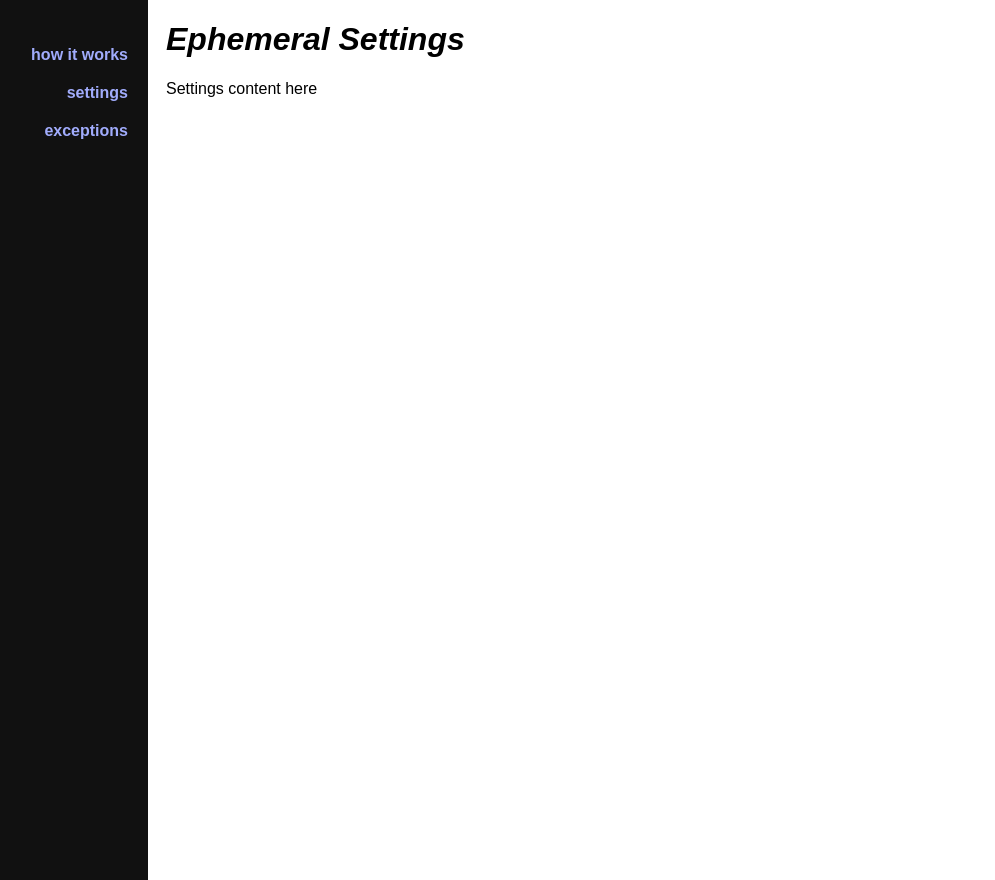
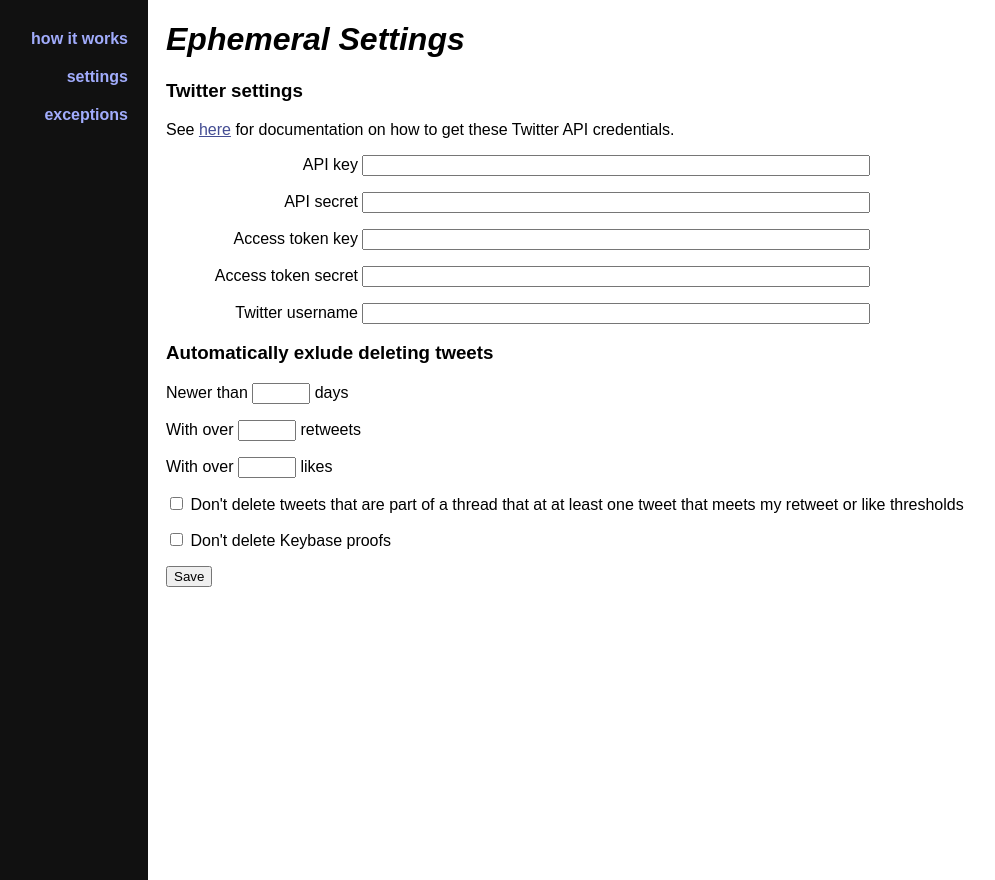
Before and after one commit to micahflee/semiphemeral, a Python web app: template ephemeral/templates/settings.html in a window 1280 px wide. Shown: the whole page, without its empty margins (12-1007 px from the left). Run offline with Jinja, Linux system fonts and the light colour scheme; the template is opened without the code that fills it, so the values that code supplies are empty.

Commit message:
Make it so you can save settings

```diff
--- a/ephemeral/static/style.css
+++ b/ephemeral/static/style.css
@@ -16,10 +16,8 @@ body {
 
 .sidebar ul {
   list-style: none;
-  header ul li
   margin: 0;
   padding: 0;
-  float: right;
 }
 
 .sidebar ul li {
@@ -47,3 +45,33 @@ body {
 .content a {
   color: #444d93;
 }
+
+form ul {
+  list-style: none;
+  margin: 0;
+  padding: 0;
+}
+
+form ul li {
+  margin-bottom: 1em;
+}
+
+form label {
+  display: inline-block;
+  width: 12em;
+  text-align: right;
+}
+
+form label.checkbox {
+  display: inline;
+  width: auto;
+  text-align: left;
+}
+
+form input[type="text"] {
+  width: 500px;
+}
+
+form input.small {
+  width: 50px;
+}
--- a/ephemeral/templates/base.html
+++ b/ephemeral/templates/base.html
@@ -9,7 +9,7 @@
   <div class="sidebar">
     <ul>
       <li><a href="{{ url_for('index') }}">how it works</a></li>
-      <li><a href="{{ url_for('settings') }}">settings</a></li>
+      <li><a href="{{ url_for('edit_settings') }}">settings</a></li>
       <li><a href="{{ url_for('exceptions') }}">exceptions</a></li>
     </ul>
   </div>
--- a/ephemeral/templates/index.html
+++ b/ephemeral/templates/index.html
@@ -5,7 +5,7 @@
 
 <p>Ephemeral will delete all of your old tweets except for specific ones you want to keep.
 
-<p>Go to <a href="{{ url_for('settings') }}">settings</a> to configure your Twitter API credentials and username, as well as which tweets to automatically exclude from deletion.</p>
+<p>Go to <a href="{{ url_for('edit_settings') }}">settings</a> to configure your Twitter API credentials and username, as well as which tweets to automatically exclude from deletion.</p>
 
 <p>Go to <a href="{{ url_for('exceptions')}}">exceptions</a> to manually choose which tweets to exclude from deletion. This section lists your tweets that <em>would</em> automatically get deleted, and lets you manually exclude some of them.</p>
 
--- a/ephemeral/templates/settings.html
+++ b/ephemeral/templates/settings.html
@@ -3,6 +3,69 @@
 {% block header_text %}Ephemeral Settings{% endblock %}
 {% block content %}
 
-<p>Settings content here</p>
+<form method="post" action="{{ url_for('edit_settings') }}">
+
+  <h3>Twitter settings</h3>
+
+  <p>See <a href="https://python-twitter.readthedocs.io/en/latest/getting_started.html">here</a> for documentation on how to get these Twitter API credentials.</p>
+
+  <ul>
+    <li>
+      <label for="api_key">API key</label>
+      <input type="text" name="api_key" value="{{ api_key }}" \>
+    </li>
+    <li>
+      <label for="api_secret">API secret</label>
+      <input type="text" name="api_secret" value="{{ api_secret }}" \>
+    </li>
+    <li>
+      <label for="access_token_key">Access token key</label>
+      <input type="text" name="access_token_key" value="{{ access_token_key }}" \>
+    </li>
+    <li>
+      <label for="access_token_secret">Access token secret</label>
+      <input type="text" name="access_token_secret" value="{{ access_token_secret }}" \>
+    </li>
+    <li>
+      <label for="username">Twitter username</label>
+      <input type="text" name="username" value="{{ username }}" \>
+    </li>
+  </ul>
+
+  <h3>Automatically exlude deleting tweets</h3>
+
+  <ul>
+    <li>
+      Newer than
+      <input class="small" type="text" name="days_threshold" value="{{ days_threshold }}" \>
+      days
+    </li>
+    <li>
+      With over
+      <input class="small" type="text" name="retweet_threshold" value="{{ retweet_threshold }}" \>
+      retweets
+    </li>
+    <li>
+      With over
+      <input class="small" type="text" name="like_threshold" value="{{ like_threshold }}" \>
+      likes
+    </li>
+    <li>
+      <label class="checkbox">
+        <input type="checkbox" name="threads_threshold" {% if threads_threshold %}checked="checked"{% endif %} />
+        Don't delete tweets that are part of a thread that at at least one tweet that meets my retweet or like thresholds
+      </label>
+    </li>
+    <li>
+      <label class="checkbox">
+        <input type="checkbox" name="exclude_keybase_proof" {% if exclude_keybase_proof %}checked="checked"{% endif %} />
+        Don't delete Keybase proofs
+      </label>
+    </li>
+  </ul>
+
+  <p><input type="submit" value="Save" /></p>
+
+</form>
 
 {% endblock %}
```
Also changed, not shown: ephemeral/settings.py (+4 -4 lines), ephemeral/web.py (+33 -4 lines).
